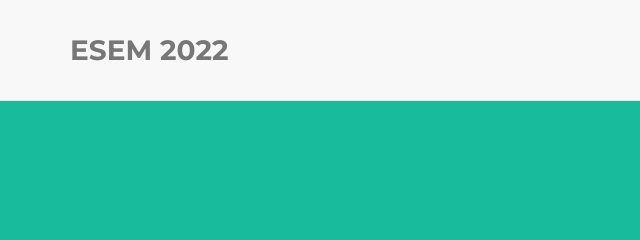
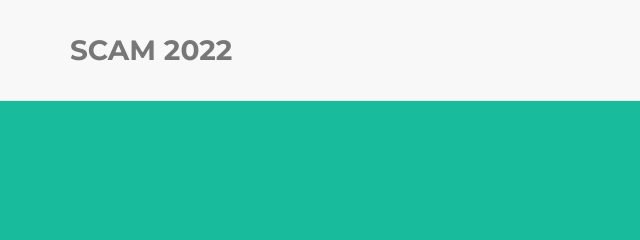
Before and after one commit to joaohelis/ciandsoftwarequality.github.io, a website with bundled scripts: page index.html in a window 1280 px wide. Shown: the top 240 px of the page, 0-640 px from the left. Built offline with nearby package versions, Linux system fonts and the light colour scheme.

Commit message:
Update index.html

```diff
--- a/index.html
+++ b/index.html
@@ -9,9 +9,9 @@
     <meta name="description" content="">
     <meta name="author" content="">
 
-    <title>ESEM 2022</title>
-
-    <link rel="shortcut icon" type="image/png" href="images/esem.png"/>
+    <title>SCAM 2022</title>
+
+    <!-- <link rel="shortcut icon" type="image/png" href="images/esem.png"/>  -->
 
     <!-- Bootstrap Core CSS -->
     <link href="vendor/bootstrap/css/bootstrap.min.css" rel="stylesheet">
@@ -45,7 +45,7 @@
                 <button type="button" class="navbar-toggle" data-toggle="collapse" data-target="#bs-example-navbar-collapse-1">
                     <span class="sr-only">Toggle navigation</span> Menu <i class="fa fa-bars"></i>
                 </button>
-                <a class="navbar-brand" href="#page-top">ESEM 2022</a>
+                <a class="navbar-brand" href="#page-top">SCAM 2022</a>
             </div>
 
             <!-- Collect the nav links, forms, and other content for toggling -->
```
